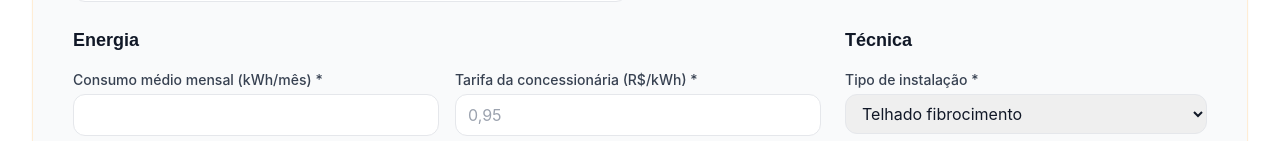
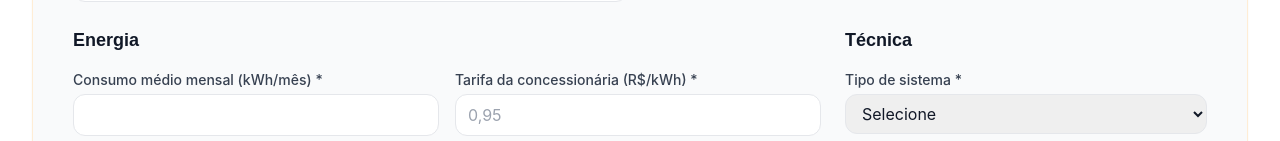
Before and after one commit to LeandroFrancaUS/solarinvest-Website, a Next.js app: page /analise in a window 1280 px wide. Shown: the part 811-952 px from the top of the page. Built offline with nearby package versions, Linux system fonts and the light colour scheme.

Commit message:
Add system type selection to pre-analise form

```diff
--- a/src/app/analise/PreApprovalForm.tsx
+++ b/src/app/analise/PreApprovalForm.tsx
@@ -25,6 +25,8 @@ type PropertyRelation =
   | 'Familiar do proprietário'
   | 'Administrador / Síndico'
   | '';
+
+type SystemType = 'On-grid' | 'Hibrido' | 'Off-grid' | '';
 
 type InstallationType =
   | 'Telhado fibrocimento'
@@ -93,6 +95,7 @@ type FormState = {
   relacaoOutro: string;
   consumoMedio: string;
   tarifa: string;
+  tipoSistema: SystemType;
   tipoInstalacao: InstallationType;
   tipoInstalacaoOutro: string;
   tipoRede: RedeType;
@@ -137,6 +140,7 @@ const initialState: FormState = {
   relacaoOutro: '',
   consumoMedio: '',
   tarifa: '',
+  tipoSistema: '',
   tipoInstalacao: 'Telhado fibrocimento',
   tipoInstalacaoOutro: '',
   tipoRede: '',
@@ -238,6 +242,15 @@ function normalizarWhatsappBrasil(numero: string) {
   return `55${local}`;
 }
 
+function normalizarRelacaoImovelKommo(value: string) {
+  if (!value) return '';
+  if (value.includes('Proprietário')) return 'Proprietario';
+  if (value.includes('Inquilino')) return 'Inquilino';
+  if (value.includes('locatário') || value.includes('Locatário')) return 'Locatario';
+  if (value.includes('Síndico') || value.includes('Administrador')) return 'Sindico';
+  return value;
+}
+
 function maskCpfCnpj(value: string) {
   const digits = onlyDigits(value);
   if (digits.length !== 11 && digits.length !== 14) return value;
@@ -682,6 +695,10 @@ export default function PreApprovalForm({ onSubmitted, utmParams }: PreApprovalF
       novoErros.tipoClienteOutro = 'Descreva o tipo de cliente.';
     }
 
+    if (!state.tipoSistema) {
+      novoErros.tipoSistema = 'Selecione o tipo de sistema (On-grid, Hibrido ou Off-grid).';
+    }
+
     if (!state.relacaoImovel) {
       novoErros.relacaoImovel = 'Selecione a relação com o imóvel.';
     }
@@ -843,6 +860,7 @@ export default function PreApprovalForm({ onSubmitted, utmParams }: PreApprovalF
     'cep',
     'tipoCliente',
     'tipoClienteOutro',
+    'tipoSistema',
     'relacaoImovel',
     'relacaoOutro',
     'consumoMedio',
@@ -941,34 +959,43 @@ export default function PreApprovalForm({ onSubmitted, utmParams }: PreApprovalF
 
       const prioridade = calcularPrioridade(consumo);
 
-      const cleanUtmValue = (value?: string | null) => (value ? value.trim() || undefined : undefined);
-
-      const response = await fetch('/api/kommo/pre-analise', {
-        method: 'POST',
-        headers: { 'Content-Type': 'application/json' },
-        body: JSON.stringify({
+      const payload = {
         nomeRazao: formSanitizado.nome,
         email: formSanitizado.email,
         whatsapp: whatsappComPrefixo,
         municipio: formSanitizado.municipio,
-          tipoImovel:
-            formSanitizado.tipoCliente === 'Outro'
-              ? formSanitizado.tipoClienteOutro
-              : formSanitizado.tipoCliente,
+
         consumoMedioMensal: consumo,
-          tipoSistema:
+
+        tipoSistema: formSanitizado.tipoSistema,
+
+        tipoInstalacao:
           formSanitizado.tipoInstalacao === 'Outro'
             ? formSanitizado.tipoInstalacaoOutro
             : formSanitizado.tipoInstalacao,
+
+        tipoRede: formSanitizado.tipoRede ? formSanitizado.tipoRede : undefined,
+
+        relacaoImovel: normalizarRelacaoImovelKommo(formSanitizado.relacaoImovel),
+
+        cpfCnpj: formSanitizado.cpfCnpj,
+
         utm: utmParams
           ? {
-                utm_source: cleanUtmValue(utmParams.utm_source),
-                utm_medium: cleanUtmValue(utmParams.utm_medium),
-                utm_campaign: cleanUtmValue(utmParams.utm_campaign),
-                utm_content: cleanUtmValue(utmParams.utm_content),
+              utm_source: utmParams.utm_source ? utmParams.utm_source.trim() || undefined : undefined,
+              utm_medium: utmParams.utm_medium ? utmParams.utm_medium.trim() || undefined : undefined,
+              utm_campaign: utmParams.utm_campaign ? utmParams.utm_campaign.trim() || undefined : undefined,
+              utm_content: utmParams.utm_content ? utmParams.utm_content.trim() || undefined : undefined,
             }
           : undefined,
-        }),
+      };
+
+      console.log('[pre-analise] payload', payload);
+
+      const response = await fetch('/api/kommo/pre-analise', {
+        method: 'POST',
+        headers: { 'Content-Type': 'application/json' },
+        body: JSON.stringify(payload),
       });
 
       let result: { ok?: boolean; message?: string } = {};
@@ -1413,6 +1440,27 @@ export default function PreApprovalForm({ onSubmitted, utmParams }: PreApprovalF
           <div className="space-y-4">
             <h3 className="text-lg font-semibold text-gray-900">Técnica</h3>
             <div>
+              <label className="block text-sm font-medium text-gray-700">Tipo de sistema *</label>
+              <select
+                name="tipoSistema"
+                className={classeCampo('tipoSistema')}
+                value={form.tipoSistema}
+                onChange={(e) => atualizarCampo('tipoSistema', e.target.value as SystemType)}
+                onBlur={() => handleBlurCampo('tipoSistema')}
+                required
+              >
+                <option value="" disabled>
+                  Selecione
+                </option>
+                <option>On-grid</option>
+                <option>Hibrido</option>
+                <option>Off-grid</option>
+              </select>
+              {showError('tipoSistema') && (
+                <p className="text-xs text-red-600 mt-1">{errors.tipoSistema}</p>
+              )}
+            </div>
+            <div>
               <label className="block text-sm font-medium text-gray-700">Tipo de instalação *</label>
               <select
                 name="tipoInstalacao"
```
Lines whose indentation alone changed are shown as unchanged.
